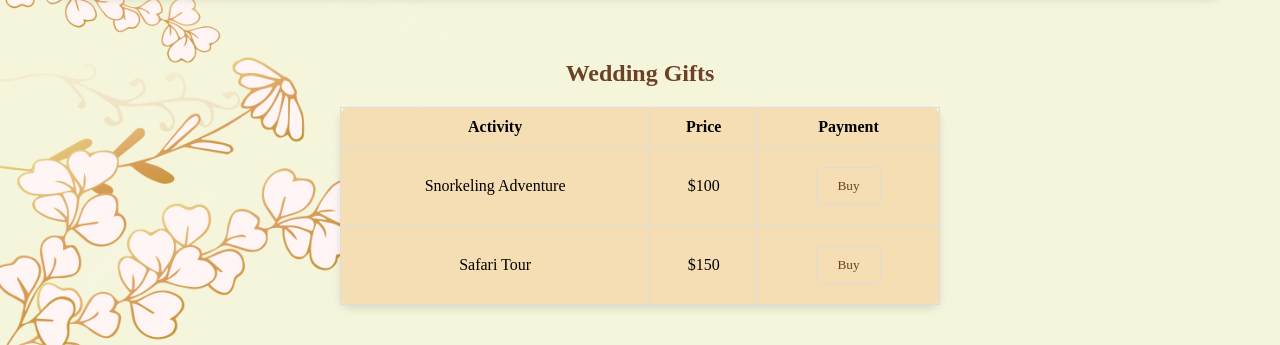
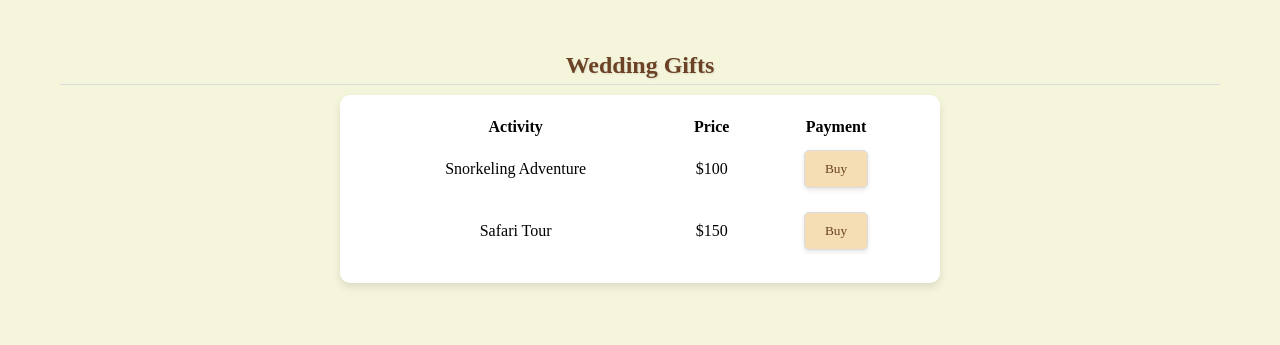
Before and after one commit to CamelSyrup/wedding.website, a PHP site: page /home.html in a window 1280 px wide. Shown: the part 954-1299 px from the top of the page. After the commit the page ends 1241 px from the top, so only its background shows below. Run offline with PHP 8.4, Linux system fonts and the light colour scheme; some libraries are stand-ins or nearby versions.

Commit message:
Update styles.css

```diff
--- a/styles.css
+++ b/styles.css
@@ -1,43 +1,68 @@
-/* Apply these styles to the entire body of the website */
+/* Base body styles */
 body {
   margin: 0;
   padding: 0;
-  font-family: 'Perpetua', serif; /* Perpetua font */
+  font-family: 'Perpetua', serif;
   text-align: center;
   display: flex;
   flex-direction: column;
-  align-items: center; /* Centralizes all content horizontally */
+  align-items: center;
   width: 100%;
   box-sizing: border-box;
-  background-color: #f5f5dc; /* Light cream background for the entire site */
-  background-image: url('wildflower_left.png'); /* Replace with your floral pattern image URL */
+  background-color: #f5f5dc; /* Light cream background */
+  position: relative;
+  overflow-x: hidden; /* Prevent horizontal scroll due to pseudo-elements */
+}
+
+/* Floral side images */
+body::before,
+body::after {
+  content: "";
+  position: fixed;
+  top: 0;
+  bottom: 0;
+  width: 100px; /* Approx. 1 inch on desktop screens */
   background-repeat: repeat-y;
-  background-position: left, right;
   background-size: contain;
+  z-index: -1; /* Behind the main content */
+}
+
+body::before {
+  left: 0;
+  background-image: url('wildflower_left.png'); /* Replace with your left-side floral pattern image URL */
+}
+
+body::after {
+  right: 0;
+  background-image: url('wildflower_right.png'); /* Replace with your right-side floral pattern image URL */
 }
 
 /* Ensure all containers are centralized */
 .container {
   width: 100%;
-  max-width: 1200px; /* Maximum width for large screens */
-  margin: 0 auto; /* Centralizes the container */
+  max-width: 1200px;
+  margin: 0 auto;
   padding: 20px;
   box-sizing: border-box;
 }
 
-/* Centralize text for all headers */
+/* Centralize text for all headers with subtle shadow */
 h1, h2, h3, h4, h5, h6 {
   text-align: center;
-  font-family: 'Perpetua', serif; /* Perpetua font */
-  color: #6b4226; /* Dark brown for contrast with cream background */
+  font-family: 'Perpetua', serif;
+  color: #6b4226;
+  text-shadow: 1px 1px 2px rgba(0, 0, 0, 0.1);
+  border-bottom: 1px solid #dcdcdc;
+  padding-bottom: 5px;
+  margin-bottom: 10px;
 }
 
 /* Centralize forms, tables, and other block elements */
 form, table, .content {
-  margin: 0 auto; /* Centralize block elements */
+  margin: 0 auto;
   width: 100%;
-  max-width: 600px; /* Ensure block elements fit within mobile screens */
-  background-color: #fff; /* White background for form areas */
+  max-width: 600px;
+  background-color: #fff;
   padding: 20px;
   border-radius: 10px;
   box-shadow: 0 4px 8px rgba(0, 0, 0, 0.1);
@@ -45,8 +70,8 @@ form, table, .content {
 
 /* Style for the nav bar */
 .navbar, .page-title {
-  background-color: #fff8dc; /* Cornsilk background */
-  color: #6b4226; /* Dark brown text */
+  background-color: #fff8dc;
+  color: #6b4226;
   padding: 10px 0;
   margin-bottom: 10px;
   width: 100%;
@@ -55,7 +80,7 @@ form, table, .content {
   box-shadow: 0 4px 8px rgba(0, 0, 0, 0.1);
   text-align: center;
   font-weight: bold;
-  font-family: 'Perpetua', serif; /* Perpetua font */
+  font-family: 'Perpetua', serif;
 }
 
 .page-title {
@@ -65,174 +90,75 @@ form, table, .content {
 
 /* Style form fields */
 input[type="text"], select {
-  width: calc(75% - 10px); /* Adjust width for name field */
+  width: calc(75% - 10px);
   padding: 10px;
   margin-bottom: 10px;
   box-sizing: border-box;
-  font-family: 'Perpetua', serif; /* Perpetua font */
-  border: 1px solid #dcdcdc; /* Light grey border */
+  font-family: 'Perpetua', serif;
+  border: 1px solid #dcdcdc;
   border-radius: 5px;
-  background-color: #faf0e6; /* Very light cream background */
-  display: inline-block; /* Keep elements on the same line */
-  vertical-align: middle; /* Align with the text box */
+  background-color: #faf0e6;
+  display: inline-block;
+  vertical-align: middle;
 }
 
 select {
-  width: calc(25% - 20px); /* Adjust width for dropdown */
-  margin-left: 10px; /* Space between text box and dropdown */
+  width: calc(25% - 20px);
+  margin-left: 10px;
 }
 
 /* Style for +, -, and submit buttons */
 button {
-  font-family: 'Perpetua', serif; /* Perpetua font */
-  background-color: #f5deb3; /* Wheat color for buttons */
-  color: #6b4226; /* Dark brown text color */
+  font-family: 'Perpetua', serif;
+  background-color: #f5deb3;
+  color: #6b4226;
   border: 1px solid #dcdcdc;
   padding: 10px 20px;
-  margin: 10px 5px; /* Small margin between buttons */
+  margin: 10px 5px; /* Make sure buttons appear side by side */
   border-radius: 5px;
+  box-shadow: 0 2px 4px rgba(0, 0, 0, 0.1);
   cursor: pointer;
-  display: inline-block; /* Ensure buttons are next to each other */
 }
 
 button:hover {
-  background-color: #d2b48c; /* Tan color on hover */
+  background-color: #edd9b3;
 }
 
-/* Ensure buttons are inline in the form */
-.form-buttons {
-  text-align: center;
-  display: flex;
-  justify-content: center;
-  flex-wrap: wrap;
+/* Flipclock centering and responsiveness */
+.clock-builder-output {
+  margin: 0 auto;
+  display: block;
+  max-width: 100%;
 }
 
-.form-buttons button {
-  margin: 5px; /* Small margin between buttons */
-}
-
-/* Centralize the flip clock */
-.clock-builder-output {
-  margin: 20px auto;
-  max-width: 100%;
-  text-align: center;
-}
-
-.clock-builder-output .flip-clock {
-  display: inline-block; /* Keep the clock inline */
-  max-width: 100%;
-  width: auto;
-}
-
-@media (max-width: 768px) {
+@media only screen and (max-width: 600px) {
+  /* Make the flipclock smaller on mobile */
   .clock-builder-output {
-    width: 100%; /* Ensure full width on mobile */
+    transform: scale(0.8);
+    transform-origin: center;
   }
 
-  .flip-clock {
-    transform: scale(0.8); /* Scale down for mobile */
-  }
-
+  /* Adjust form field sizes for mobile */
   input[type="text"], select {
-    width: calc(100% - 30px); /* Adjust for mobile screens */
+    width: 100%;
     margin: 5px 0;
   }
 
-  .form-buttons {
-    flex-direction: column; /* Stack buttons on top of each other for narrow screens */
+  select {
+    width: 100%;
+    margin-left: 0;
+  }
+
+  /* Keep buttons side by side on mobile */
+  button {
+    width: calc(50% - 10px);
+    margin: 10px 5px;
   }
 }
 
-/* Responsive form fields and buttons */
-@media (max-width: 768px) {
-  input[type="text"], select {
-    width: calc(100% - 20px); /* Adjust for mobile screens */
-  }
-
-  .form-buttons {
-    flex-direction: column; /* Stack buttons on top of each other for narrow screens */
-  }
-}
-
-/* Responsive google map */
+/* Google Maps embed responsiveness */
 iframe {
   max-width: 100%;
-  width: 100%;
   height: auto;
-  border: 0;
-  box-sizing: border-box;
-  border-radius: 10px;
-  box-shadow: 0 4px 8px rgba(0, 0, 0, 0.1);
+  border: none;
 }
-
-/* Tables should be responsive */
-table {
-  width: 100%;
-  max-width: 600px;
-  margin: 20px auto;
-  border-collapse: collapse;
-  background-color: rgba(245, 222, 179, 1); /* Wheat color for tables */
-  border-radius: 10px;
-  box-shadow: 0 4px 8px rgba(0, 0, 0, 0.1);
-}
-
-th, td {
-  padding: 10px;
-  border: 1px solid #ddd;
-  text-align: center;
-  font-family: 'Perpetua', serif; /* Perpetua font */
-}
-
-/* Navbar styles */
-.navbar {
-  text-align: center;
-  background-color: rgba(255, 255, 224, 0.8); /* Light cream color with transparency */
-  width: 100%;
-  padding: 10px;
-  box-sizing: border-box;
-  border-bottom: 2px solid #dcdcdc;
-}
-
-.navbar a {
-  display: inline-block;
-  margin: 0 10px;
-  padding: 10px 20px;
-  font-weight: bold;
-  font-family: 'Perpetua', serif; /* Perpetua font */
-  color: #6b4226; /* Dark brown text */
-  text-decoration: none;
-}
-
-.navbar a:hover {
-  text-decoration: underline;
-}
-
-/* Footer styles */
-footer {
-  width: 100%;
-  padding: 20px 0;
-  text-align: center;
-  font-family: 'Perpetua', serif; /* Perpetua font */
-  background-color: #f5deb3; /* Wheat background */
-  color: #6b4226; /* Dark brown text */
-  border-top: 2px solid #dcdcdc;
-  box-sizing: border-box;
-}
-
-/* Adjust for mobile screens */
-@media (max-width: 768px) {
-  .navbar a {
-    display: block;
-    margin: 5px 0;
-    padding: 10px 0;
-  }
-
-  form, table, .content {
-    width: 100%;
-    padding: 10px;
-  }
-
-  header, footer {
-    padding: 10px 0;
-  }
-}
```
